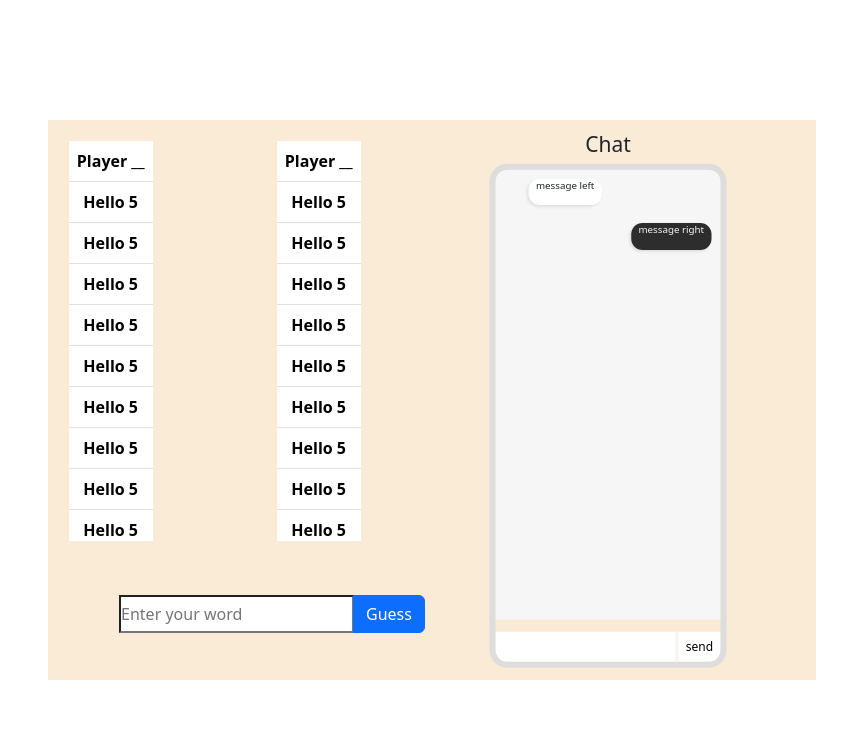
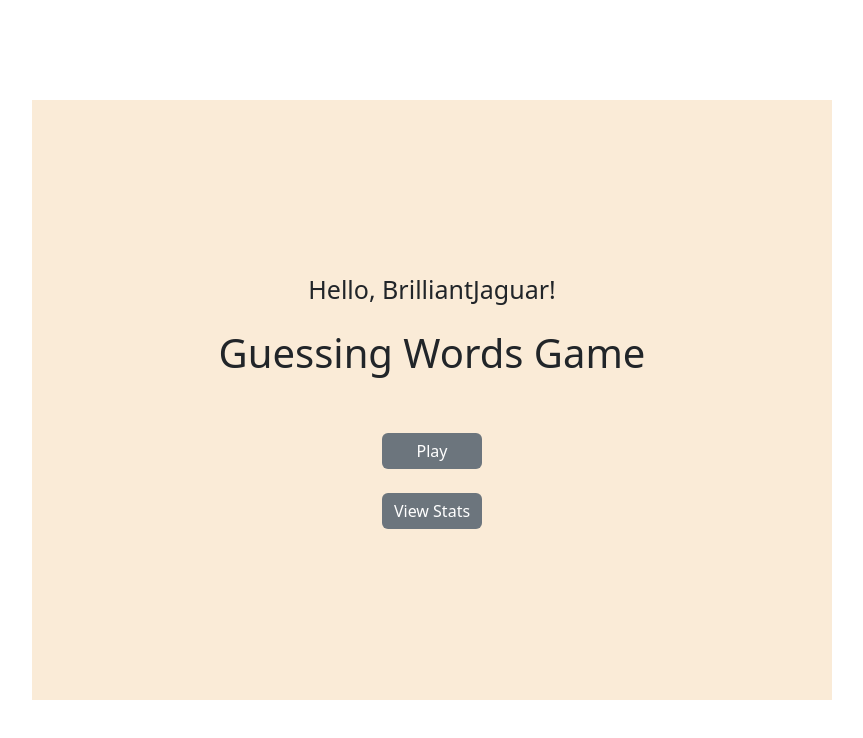
Before and after one commit to Hua5253/Words-Game, a React (Vite) app in the folder client/: page / in a window 1280 px wide. Shown: the top 738 px of the page, without its empty margins (208-1071 px from the left). Built offline with nearby package versions, Linux system fonts and the light colour scheme.

Commit message:
added a randomized pool of names

```diff
--- a/client/src/components/App.tsx
+++ b/client/src/components/App.tsx
@@ -5,8 +5,8 @@ import HomeScreen from "./HomeScreen";
 function App() {
   return (
     <div>
-      {/* <HomeScreen /> */}
-      <GameScreen />
+      <HomeScreen />
+      {/* <GameScreen /> */}
       {/* <ChatBox /> */}
     </div>
   );
--- a/client/src/components/GetUser.tsx
+++ b/client/src/components/GetUser.tsx
@@ -1,6 +1,29 @@
-import {useEffect} from "react";
+import {useEffect,useState} from "react";
 
+const adjectives = [
+    'Amazing', 'Adventurous', 'Ambitious', 'Awesome', 'Brilliant',
+    'Charming', 'Courageous', 'Creative', 'Determined', 'Energetic',
+    'Enthusiastic', 'Friendly', 'Generous', 'Honest', 'Innovative',
+    'Intelligent', 'Joyful', 'Kind', 'Lively', 'Motivated',
+    'Optimistic', 'Passionate', 'Resourceful', 'Responsible', 'Supportive',
+    'Talented', 'Thoughtful', 'Vibrant', 'Warmhearted', 'Witty'
+]
 
+const animals = [
+    'Ant', 'Bear', 'Cheetah', 'Dolphin', 'Elephant',
+    'Fox', 'Giraffe', 'Hawk', 'Iguana', 'Jaguar',
+    'Kangaroo', 'Lion', 'Monkey', 'Nightingale', 'Ostrich',
+    'Penguin', 'Quokka', 'Raccoon', 'Squirrel', 'Tiger',
+    'Umbrellabird', 'Vulture', 'Walrus', 'X-ray Tetra', 'Yak',
+    'Zebra', 'Armadillo', 'Bison', 'Chameleon', 'Duck',
+    'Flamingo', 'Gorilla', 'Horse', 'Ibis', 'Jackal'
+]
+
+const generateName = () => {
+    const randadj = adjectives[Math.floor(Math.random() * adjectives.length)];
+    const randanim = animals[Math.floor(Math.random() * animals.length)];
+    return randadj + randanim;
+}
 function checkFirstVisit() {
     const visitedCookie = getCookie('visited');
 
@@ -16,7 +39,7 @@ function checkFirstVisit() {
 // Function to set a cookie
 function setCookie() {
     document.cookie =  `visited=true;path=/`;
-    let name = "steve"
+    let name = generateName()
     document.cookie =  `name=${name};path=/`;
 }
 
@@ -33,14 +56,30 @@ function getCookie(name : String) {
 }
 
 export default function GetUser(){
+    const [name, setName] = useState('');
+
     useEffect(() => {
+
         checkFirstVisit()
+        const fetchName = async () => {
+            const newName = await getCookie('name');
+            if (newName !== null){
+                setName(newName);
+            }else{
+                setName("error");
+            }
+
+        };
+
+        fetchName();
+
+
     },[]);
 
-    let username = getCookie('name');
+
     return (
         <div className="greeting">
-            Hello, {username}!
+            Hello, {name}!
         </div>
     );
 }
```
Also changed, not shown: 1 other file (tests, documents, lock files or other folders).
